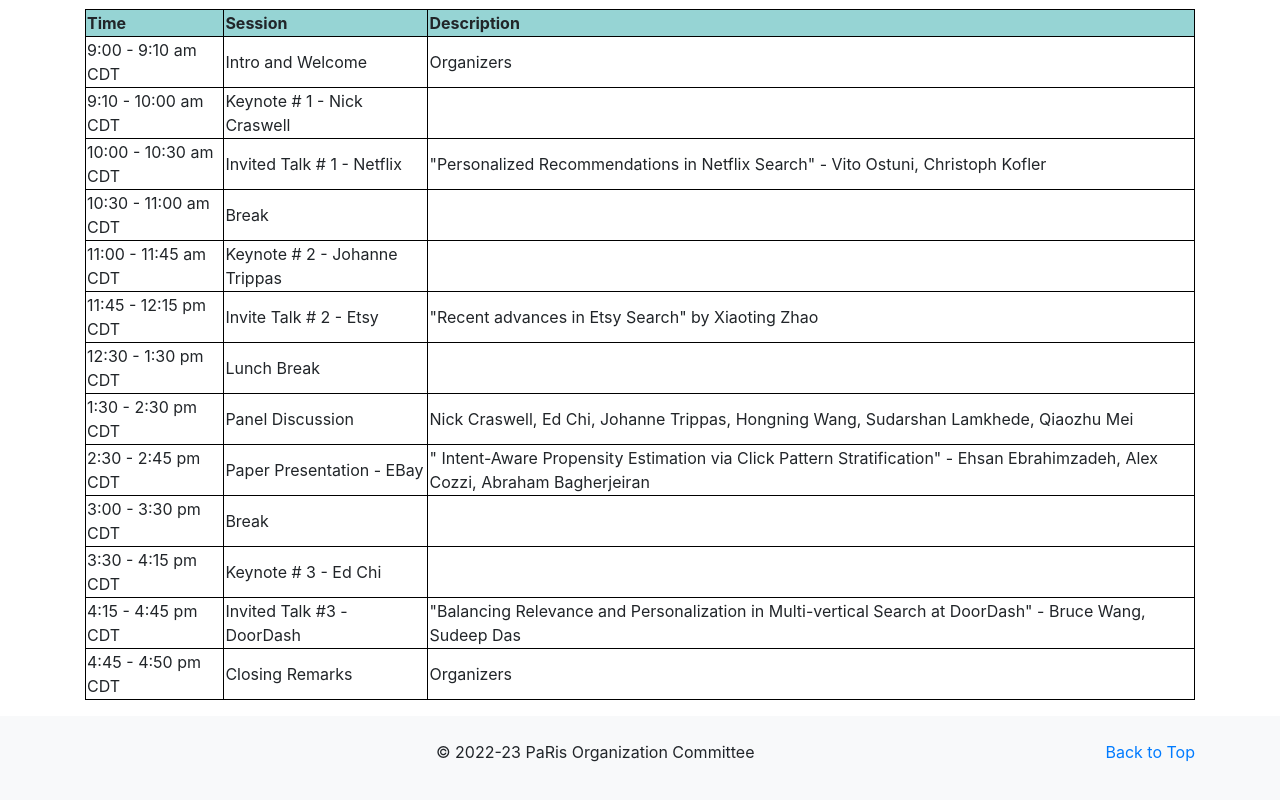
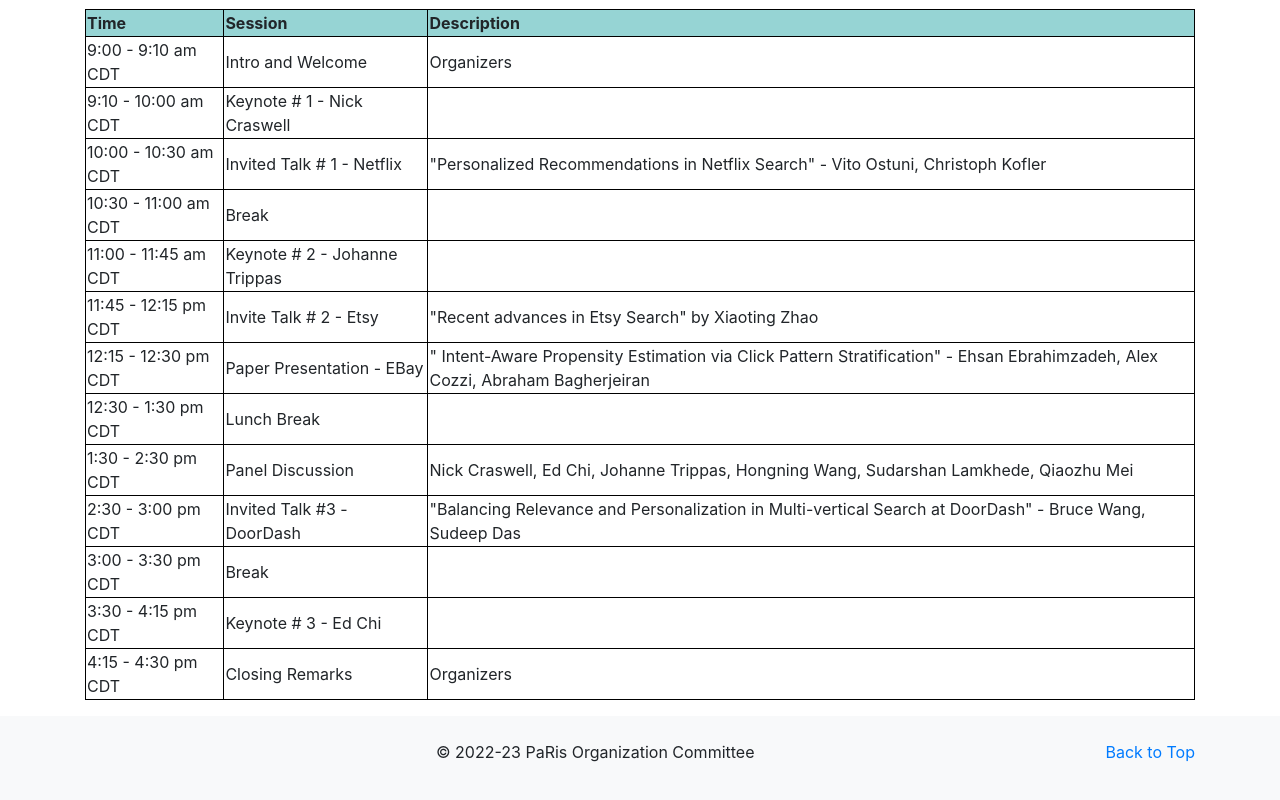
Before and after one commit to paris-workshop/www, a website with bundled scripts: page docs/schedule.html in a window 1280 px wide. Shown: the part 326-1126 px from the top of the page. Built offline with nearby package versions, Linux system fonts and the light colour scheme.

Commit message:
updated schedule to move invited talks

```diff
--- a/docs/schedule.html
+++ b/docs/schedule.html
@@ -210,6 +210,11 @@
     <td> "Recent advances in Etsy Search" by Xiaoting Zhao </td>
 </tr>
 <tr>
+    <td> 12:15 - 12:30 pm CDT </td>
+    <td> Paper Presentation - EBay </td>
+    <td> "  Intent-Aware Propensity Estimation via Click Pattern Stratification" - Ehsan Ebrahimzadeh, Alex Cozzi, Abraham Bagherjeiran </td>
+</tr>
+<tr>
     <td> 12:30 - 1:30 pm CDT </td>
     <td> Lunch Break </td>
     <td>
@@ -220,9 +225,9 @@
     <td> Nick Craswell, Ed Chi, Johanne Trippas, Hongning Wang, Sudarshan Lamkhede, Qiaozhu Mei </td>
 </tr>
 <tr>
-    <td> 2:30 - 2:45 pm CDT </td>
-    <td> Paper Presentation - EBay </td>
-    <td> "  Intent-Aware Propensity Estimation via Click Pattern Stratification" - Ehsan Ebrahimzadeh, Alex Cozzi, Abraham Bagherjeiran </td>
+    <td> 2:30 - 3:00 pm CDT </td>
+    <td> Invited Talk #3 - DoorDash </td>
+    <td> "Balancing Relevance and Personalization in Multi-vertical Search at DoorDash" - Bruce Wang, Sudeep Das
 </tr>
 <tr>
     <td> 3:00 - 3:30 pm CDT </td>
@@ -235,12 +240,7 @@
     <td> </td>
 </tr>
 <tr>
-    <td> 4:15 - 4:45 pm CDT </td>
-    <td> Invited Talk #3 - DoorDash </td>
-    <td> "Balancing Relevance and Personalization in Multi-vertical Search at DoorDash" - Bruce Wang, Sudeep Das
-</tr>
-<tr>
-    <td> 4:45 - 4:50 pm CDT
+    <td> 4:15 - 4:30 pm CDT
     <td> Closing Remarks
     <td> Organizers
 </tr>
```
